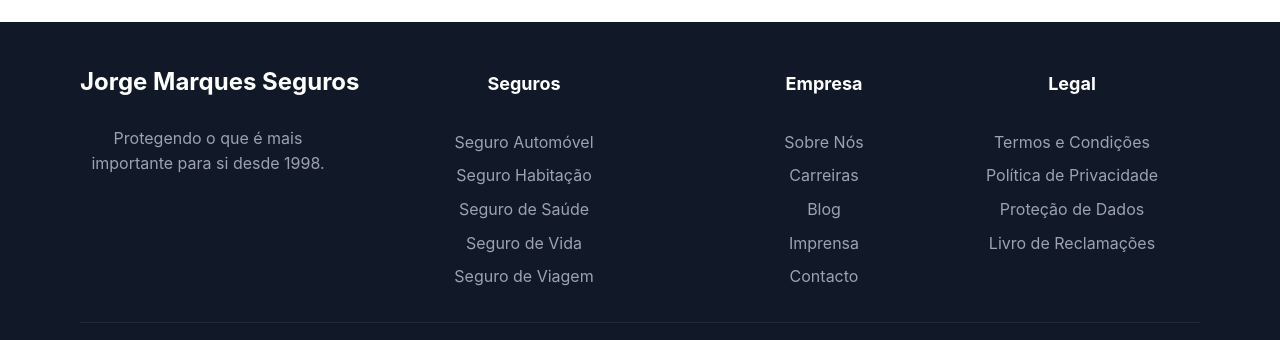
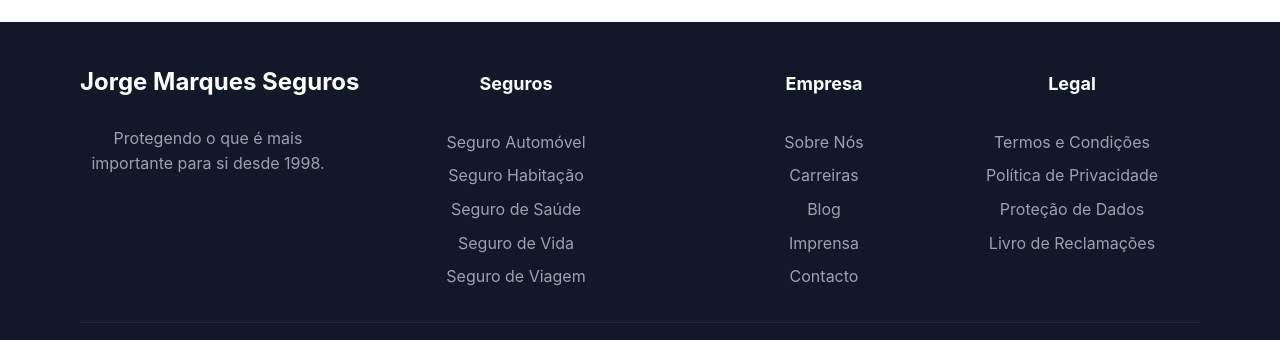
Before and after one commit to a31223-wq/JMseguros2, a website built with Vite: page index.html in a window 1280 px wide. Shown: the part 4583-4923 px from the top of the page. Built offline with nearby package versions, Linux system fonts and the light colour scheme; some icons are missing; files whose address does not match are found by name.

Commit message:
Update index.html

```diff
--- a/index.html
+++ b/index.html
@@ -415,7 +415,7 @@
       </div>
 
       <!-- Seguros (bem mais à direita) -->
-      <div class="md:pl-14">
+      <div class="md:pl-10">
         <h4 class="text-lg font-bold mb-4">Seguros</h4>
         <ul class="space-y-2">
           <li><a href="#" class="text-gray-400 hover:text-white transition">Seguro Automóvel</a></li>
```
